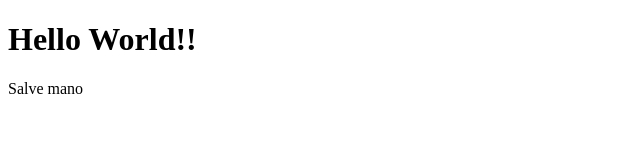
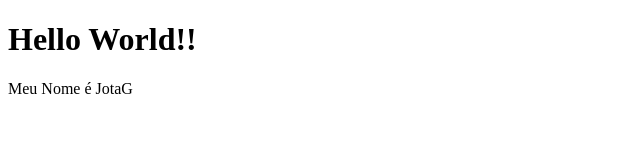
Before and after one commit to eujotag/GitGithub-Oficina, a plain HTML site: page index.html in a window 1280 px wide. Shown: the full height of the page, 0-640 px from the left. Drawn offline with Linux system fonts and the light colour scheme.

Commit message:
ALTEIREI UM PARAGRAFO

```diff
--- a/index.html
+++ b/index.html
@@ -7,6 +7,6 @@
 </head>
 <body>
     <h1> Hello World!! </h1>
-    <p>Salve mano</p>
+    <p>Meu Nome é JotaG</p>
 </body>
 </html>
```
